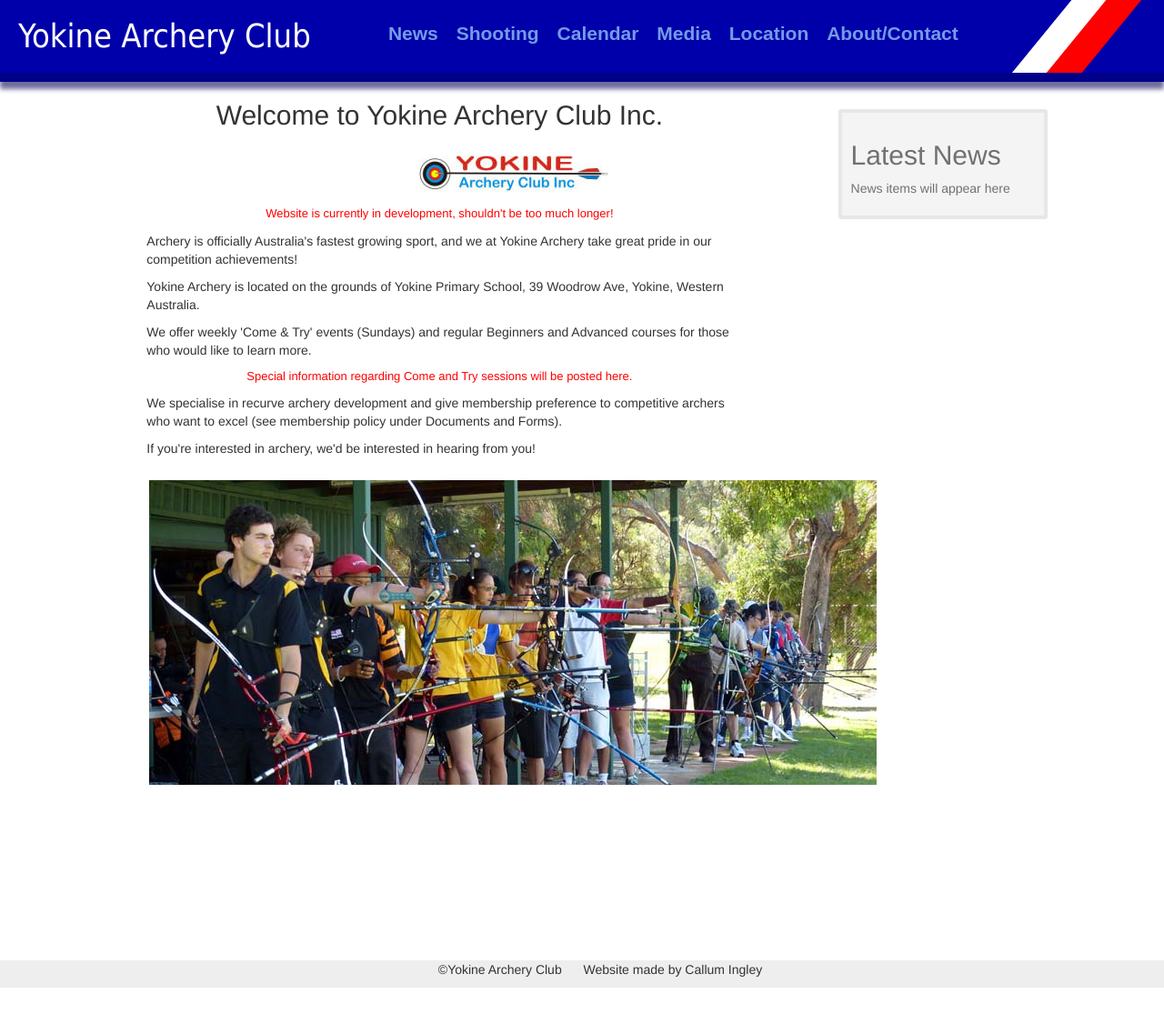
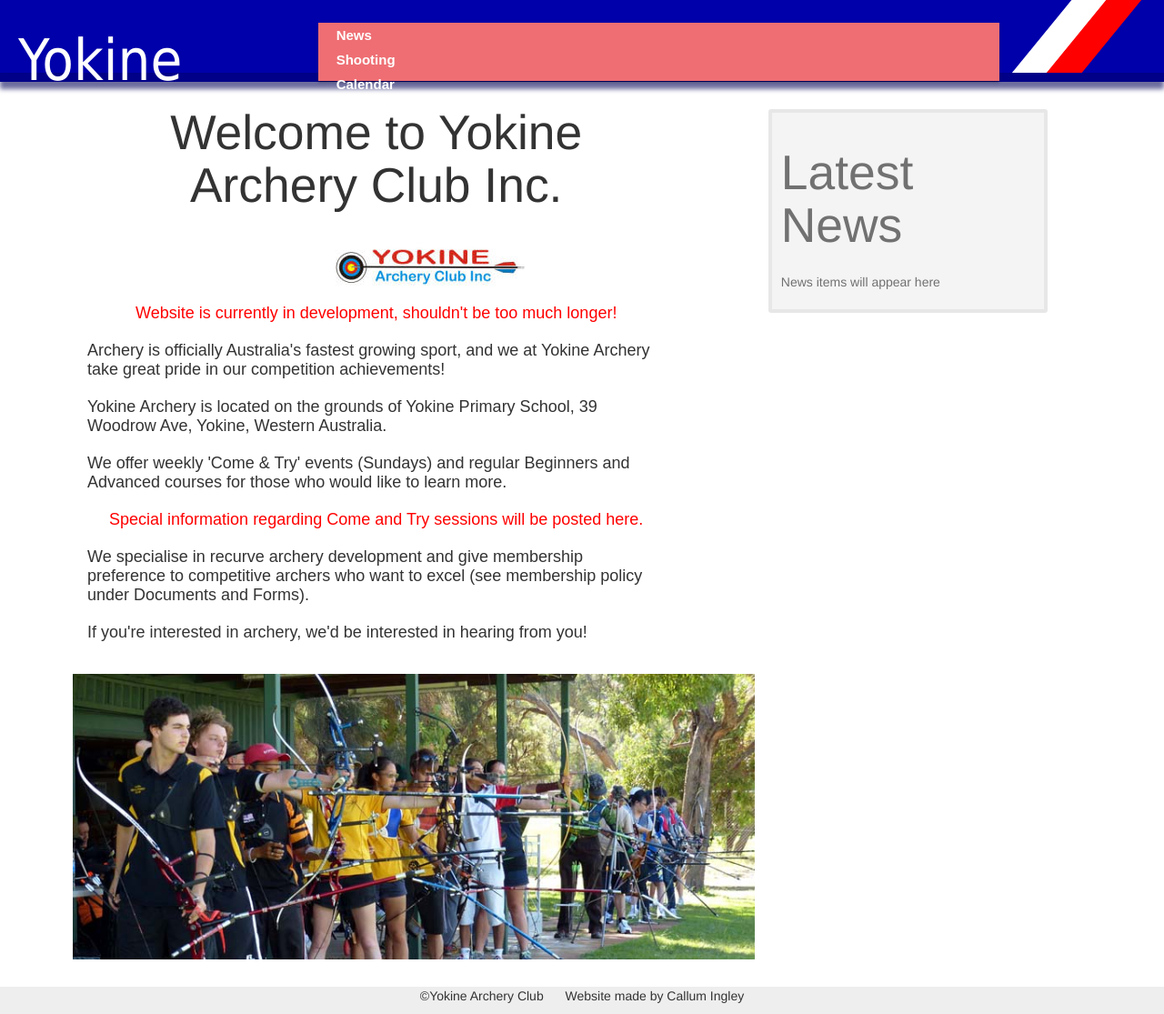
Before and after one commit to callumStudent/yokine, a Flask app: page / in a window 1280 px wide. Shown: the whole page at 91% size. Run offline with Flask 2, Linux system fonts and the light colour scheme; some libraries are stand-ins or nearby versions.

Commit message:
added in materialize framework

```diff
--- a/static/css/main.css
+++ b/static/css/main.css
@@ -173,24 +173,22 @@
 }
 
 /** Index page **/
-.space-left {
-    height: 1px;
-    min-width: 0px;
-    width: 5%;
-    float: left;
-}
-
 .main {
-    max-width: 74%;
+    max-width: 820px;
     min-width: 24%;
-    margin-right: 20%;
+    margin-right: 27%;
     margin-left: auto;
 }
 
 .main > h2, .main > p {
-    max-width: 700px;
+    max-width: 750px;
     margin-left: auto;
     margin-right: 20%;
+}
+
+.main > p {
+    font: 18px Arial, Helvetica, sans-serif;
+    padding: 5px 0;
 }
 
 .news-hide {
--- a/templates/base.html
+++ b/templates/base.html
@@ -6,12 +6,17 @@
   <meta name="description" content="All your your archery information from Yokine Archery">
   <meta name="author" content="Callum Ingley">
   <title>{% block title %}{% endblock %}</title>
+
   <!-- Style sheets -->
   <link rel="stylesheet" href="{{url_for('static', filename='css/main.css')}}"><!--Base sheet -->
   <link rel="stylesheet" href="{{url_for('static', filename='bootstrap/css/bootstrap.css')}}"><!--Bootstrap-->
+  <link rel="stylesheet" href="https://cdnjs.cloudflare.com/ajax/libs/materialize/0.97.0/css/materialize.min.css"><!--Materialize-->
+
   <!-- Javascript -->
   <script src="{{url_for('static', filename='js/jquery-2.1.4.min.js')}}"></script><!--jQuery-->
   <script src="{{url_for('static', filename='bootstrap/js/bootstrap.min.js')}}"></script><!--Bootstrap-->
+  <script src="https://cdnjs.cloudflare.com/ajax/libs/materialize/0.97.0/js/materialize.min.js"></script><!--Materialize-->
+
   <script>
     $(document).ready(function () {
       $('nav>ul>li').removeClass('active');
--- a/templates/index.html
+++ b/templates/index.html
@@ -4,7 +4,7 @@
   {% block javascript%}
   <script>
         $( window ).resize( function() {
-            if( $( window ).width() < 860) {
+            if( $( window ).width() < 990) {
                 $( '#news' ).addClass('hide');
                 $( '.main > h2' ).addClass('news-hide');
                 $( '.main > p' ).addClass('news-hide');
@@ -24,7 +24,7 @@
         {% block content %}
         <div class="main">
             <h2 id="welcome">Welcome to Yokine Archery Club Inc.</h2>
-            <div class="centerwrapper">
+            <div class="centerwrapper" style="max-width: 750px">
               <img alt="Yokine Archery Club logo" src="{{url_for('static', filename='YACnew.jpg')}}"/>
             </div>
             <p class="reminder">Website is currently in development, shouldn't be too much longer!</p>
@@ -51,10 +51,9 @@
             <p>
               If you're interested in archery, we'd be interested in hearing from you!
             </p>
-            <div class="centerwrapper" style="margin-top: 15px">
-              <img alt="Yokine archers on the line"
-              src="{{url_for('static', filename='P1000156-800px.jpg')}}"/>
-            </div>
+            <img alt="Yokine archers on the line"
+                src="{{url_for('static', filename='P1000156-800px.jpg')}}"
+                style="height: auto; width: 100%; max-height: 335px; max-width: 750px; margin-top: 20px; margin-left: -2%;" />
         </div>
         <div id="news">
             <h2>
--- a/templates/news.html
+++ b/templates/news.html
@@ -7,7 +7,7 @@
     <!--<div id="container">-->
       <!--<div id="content">-->
         {% block content %}
-        <div class="main-left">
+        <div class="main">
             <div class="centerwrapper" style="padding: 10px 0;">
                 <img alt="Yokine Archery Club logo" src="{{url_for('static', filename='YACnew.jpg')}}"/>
             </div>
```
